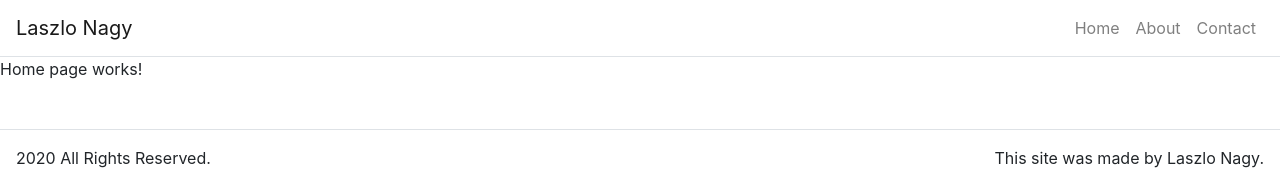
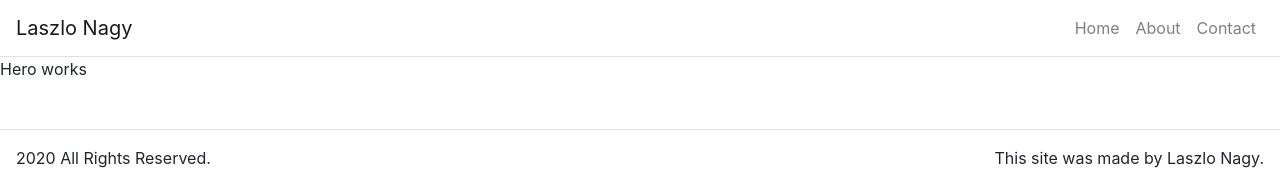
Before and after one commit to LaszloNagy85/portfolio-page, a React (Create React App) app: page / in a window 1280 px wide. Shown: the top 170 px of the page. Built offline with nearby package versions, Linux system fonts and the light colour scheme.

Commit message:
connect HomePage with Hero component

```diff
--- a/src/components/Hero.js
+++ b/src/components/Hero.js
@@ -3,7 +3,7 @@ import React from "react";
 function Hero() {
     return (
         <div>
-
+            Hero works
         </div>
 
     );
--- a/src/pages/HomePage.js
+++ b/src/pages/HomePage.js
@@ -1,9 +1,11 @@
 import React from 'react';
+
+import Hero from "../components/Hero";
 
 const HomePage = (props) => {
 
     return (
-        <p>Home page works!</p>
+        <Hero />
     );
 }
 
```
